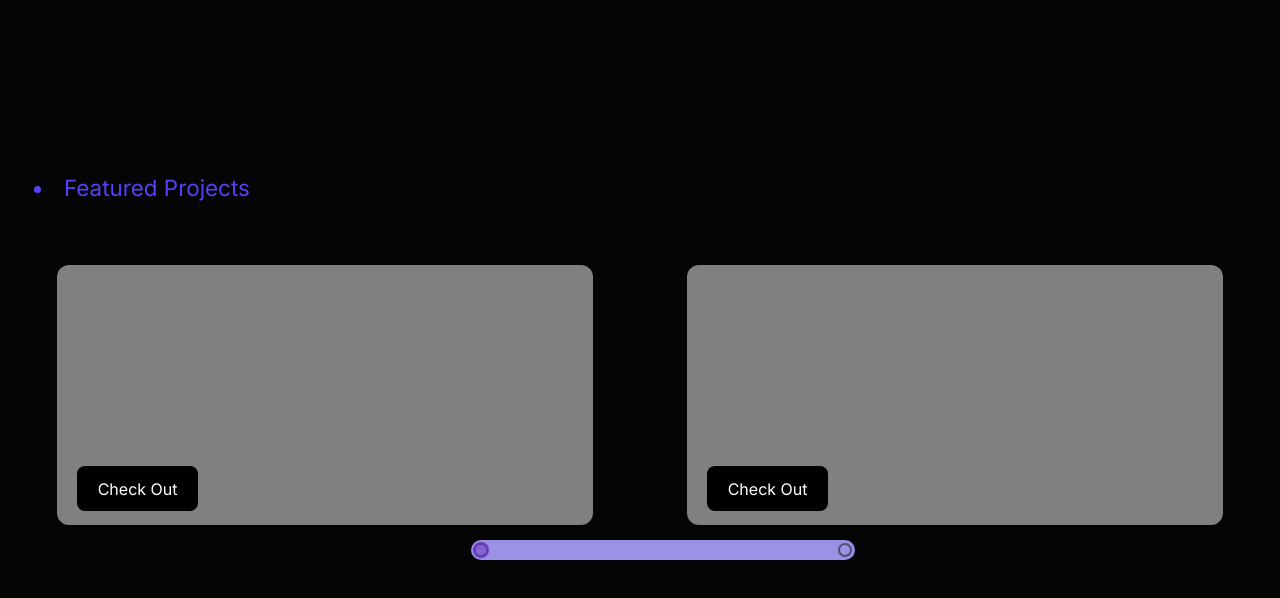
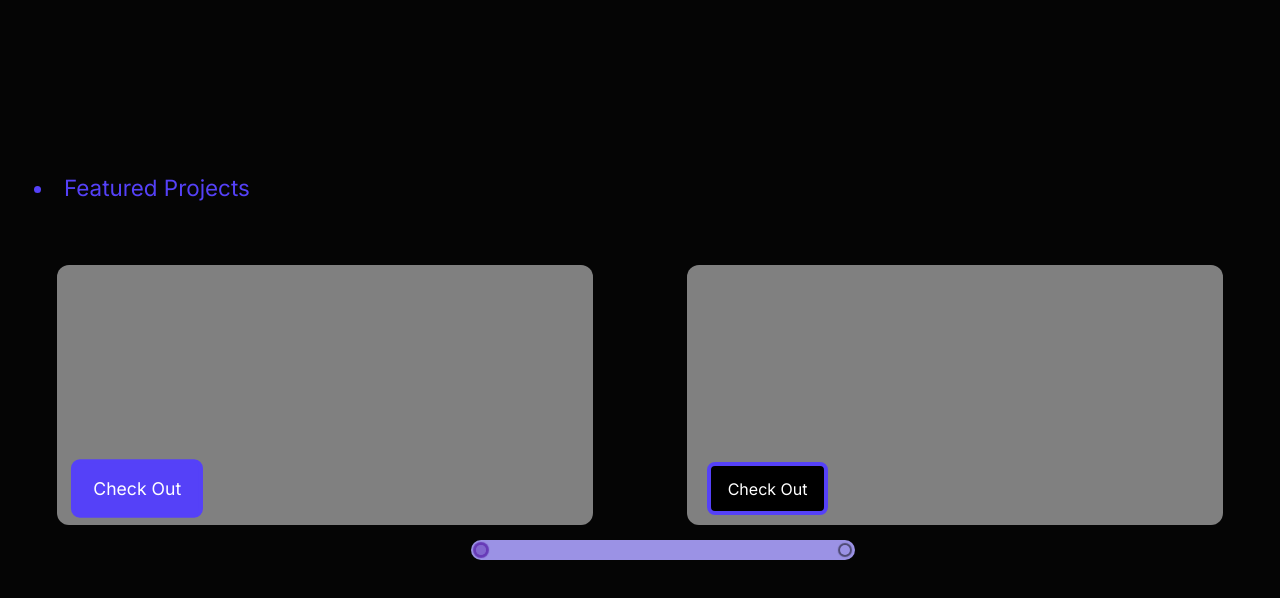
Before and after one commit to aeeux/Gaston-media-gatsby, a Gatsby site: page / in a window 1280 px wide. In both pictures the pointer is over the link 137 px from the left and 4997 px from the top of the page. Shown: the part 4509-5107 px from the top of the page. Built offline with nearby package versions, Linux system fonts and the light colour scheme; Gatsby itself is replaced by a stand-in of ours.

Commit message:
Carousel styling

```diff
--- a/src/components/projectsHome.js
+++ b/src/components/projectsHome.js
@@ -18,7 +18,7 @@ const projectsHome = () => {
   return (
     <div className="font">
       <li className="heading-ab">Featured Projects </li>
-      <Carousel breakPoints={changeFromBreakpoints}>
+      <Carousel className='carousel' breakPoints={changeFromBreakpoints}>
 
         <Item> <div className='carouselCards'> <Link className='linkButtonCards' draggable="false" to='/item1'>Check Out</Link> </div></Item>
         <Item> <div className='carouselCards'> <Link className='linkButtonCards' draggable="false" to='/item2'>Check Out</Link> </div></Item>
--- a/src/styles/components/projectsHome.scss
+++ b/src/styles/components/projectsHome.scss
@@ -70,6 +70,14 @@
     width: 22.5%;
     padding: 2.5% 0;
     border-radius: 0.5rem;
+    border: 4px solid $accent;
+}
+
+.linkButtonCards:hover {
+    animation-duration: 0.2s;
+    transition-timing-function: ease-out;
+    transform: scale(1.1, 1.1);
+    background-color: $accent;
 }
 
 
```
